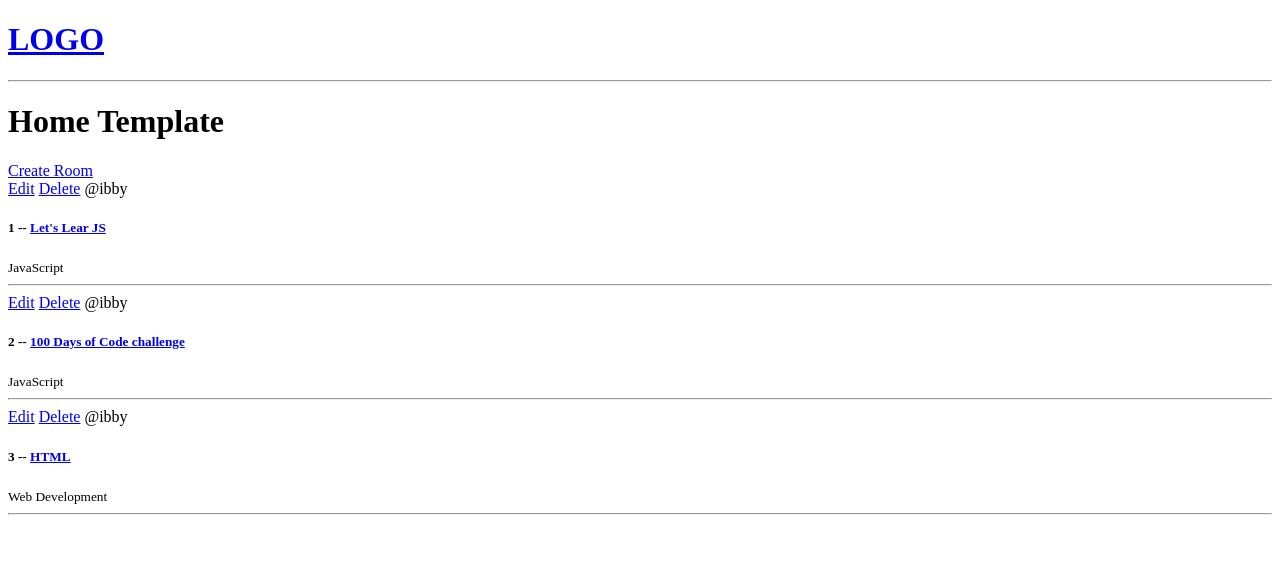
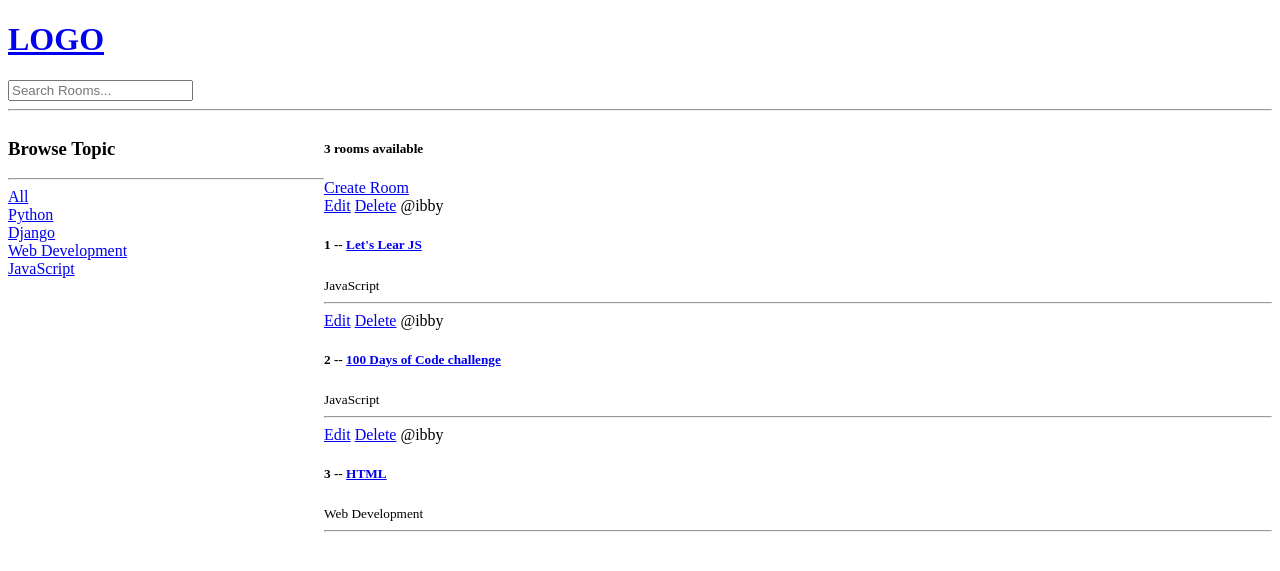
Before and after one commit to Ibramelias/fast-spy, a Django app: page / in a window 1280 px wide. Shown: the top 571 px of the page. Run offline with Django 5.2, Linux system fonts and the light colour scheme; data comes from the database, SQL or seed files in the repository.

Commit message:
also created a search bar to search by topics/description / name

```diff
--- a/study_bud/studybud/base/templates/base/home.html
+++ b/study_bud/studybud/base/templates/base/home.html
@@ -1,7 +1,26 @@
 {% extends 'main.html'%} {% block content%}
-<h1>Home Template</h1>
+<style>
+  .home-container {
+    display: grid;
+    grid-template-columns: 1fr 3fr;
+  }
+</style>
 
+<div class="home-container">
   <div>
+    <h3>Browse Topic</h3>
+    <hr />
+    <div>
+        <a href="{% url 'home' %}"">All</a>
+      </div>
+    {% for topic in topics %}
+      <div>
+        <a href="{% url 'home' %}?q={{topic.name}}">{{topic.name}}</a>
+      </div>
+    {% endfor %}
+  </div>
+  <div>
+    <h5>{{room_count}} rooms available</h5>
     <a href="{% url 'create-room'%}">Create Room</a>
     <div>
       {% for room in rooms %}
@@ -9,13 +28,16 @@
         <a href=" {% url 'update-room' room.id %} ">Edit</a>
         <a href="{% url 'delete-room' room.id %}">Delete</a>
         <span>@{{room.host.username}}</span>
-      <h5>{{room.id}} -- <a href="{% url 'room' room.id %}">{{room.name}}</a></h5>
+        <h5>
+          {{room.id}} -- <a href="{% url 'room' room.id %}">{{room.name}}</a>
+        </h5>
         <small>{{room.topic.name}}</small>
-      <hr>
+        <hr />
       </div>
 
       {% endfor %}
     </div>
   </div>
+</div>
 
 {%endblock content%}
--- a/study_bud/studybud/base/views.py
+++ b/study_bud/studybud/base/views.py
@@ -1,5 +1,6 @@
 from django.shortcuts import render, redirect
-from .models import Room
+from django.db.models import Q
+from .models import Room, Topic
 from .forms import RoomForm
 
 # Create your views here.
@@ -9,8 +10,17 @@ from .forms import RoomForm
 
 
 def home(request):
-   rooms = Room.objects.all()
-   context = {'rooms': rooms}
+   q = request.GET.get('q') if request.GET.get('q') != None else ''
+
+   rooms = Room.objects.filter(Q(topic__name__icontains=q) |
+                               Q(name__icontains=q) |
+                               Q(description__icontains=q)
+                               )
+
+   topics = Topic.objects.all()
+   room_count = rooms.count()
+
+   context = {'rooms': rooms, 'topics': topics, "room_count": room_count}
    return render(request, 'base/home.html', context )
 
 def room(request, pk):
--- a/study_bud/studybud/templates/navbar.html
+++ b/study_bud/studybud/templates/navbar.html
@@ -1,4 +1,7 @@
 <a href="/">
     <h1>LOGO</h1>
 </a>
+<form method="GET" action="{% url 'home' %}">
+    <input type="text" name="q" placeholder="Search Rooms..." />
+</form>
 <hr>
```
Lines whose indentation alone changed are shown as unchanged.
